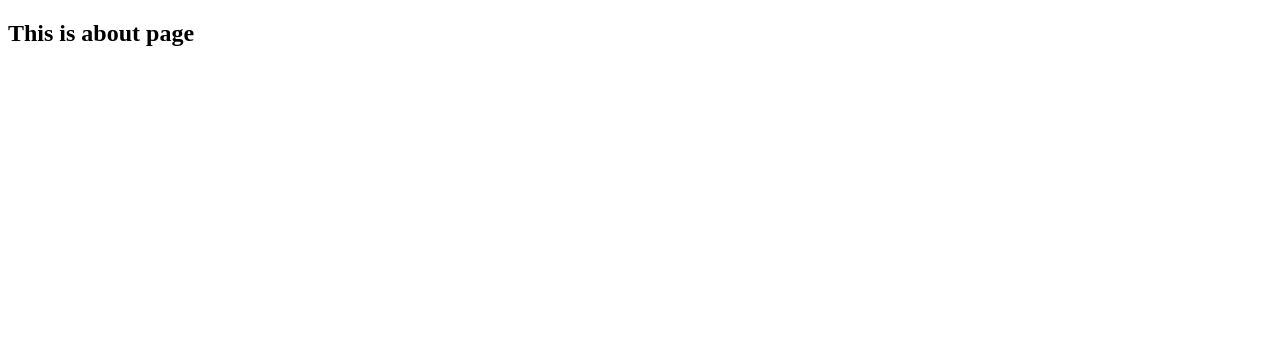
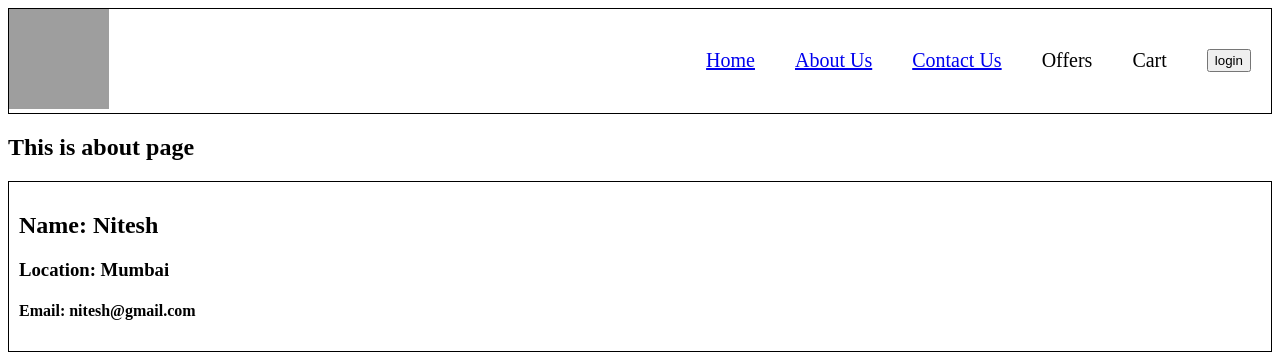
Before and after one commit to NiteshJ1998/Namaste-React01, a React (Vite) app: page /about in a window 1280 px wide. Shown: the top 358 px of the page. Built offline with nearby package versions, Linux system fonts and the light colour scheme; grey boxes are pictures that could not be loaded.

Commit message:
adding some other files

```diff
--- a/index.css
+++ b/index.css
@@ -75,3 +75,8 @@
   margin: 10px;
   cursor: pointer;
 }
+
+.user-card {
+  padding: 10px;
+  border: 1px solid black;
+}
--- a/src/App.js
+++ b/src/App.js
@@ -2,16 +2,17 @@ import React from "react";
 import ReactDOM from "react-dom/client";
 import Header from "./components/Header";
 import Body from "./components/Body";
-import { createBrowserRouter, RouterProvider } from "react-router";
+import { createBrowserRouter, Outlet, RouterProvider } from "react-router";
 import About from "./components/About";
 import Contact from "./components/Contact";
 import Error from "./components/Error";
+import RestaurantMenu from "./components/RestaurantMenu";
 
 const AppLayout = () => {
   return (
     <div className="app">
       <Header />
-      <Body />
+      <Outlet />
     </div>
   );
 };
@@ -20,7 +21,10 @@ const appRouter = createBrowserRouter([
   {
     path: "/",
     element: <AppLayout />,
-    errorElement: <Error />,
+    children: [
+      {
+        path: "/",
+        element: <Body />,
       },
       {
         path: "/about",
@@ -30,6 +34,13 @@ const appRouter = createBrowserRouter([
         path: "/contact",
         element: <Contact />,
       },
+      {
+        path: "/restaurants/:resId",
+        element: <RestaurantMenu />,
+      },
+    ],
+    errorElement: <Error />,
+  },
 ]);
 
 const root = ReactDOM.createRoot(document.getElementById("root"));
--- a/src/components/About.js
+++ b/src/components/About.js
@@ -1,7 +1,12 @@
 import React from "react";
-
+import User from "./User";
 const About = () => {
-  return <h2>This is about page</h2>;
+  return (
+    <div>
+      <h2>This is about page</h2>
+      <User />
+    </div>
+  );
 };
 
 export default About;
--- a/src/components/Header.js
+++ b/src/components/Header.js
@@ -1,5 +1,6 @@
 import { LOGO_URL } from "../utils/constants";
 import { useState, useEffect } from "react";
+import { Link } from "react-router";
 
 const Header = () => {
   const [loginbtn, setLoginBtn] = useState("login");
@@ -19,9 +20,15 @@ const Header = () => {
       </div>
       <div className="nav-items">
         <ul>
-          <li>Home</li>
-          <li>About Us</li>
-          <li>Contact Us</li>
+          <li>
+            <Link to="/">Home </Link>
+          </li>
+          <li>
+            <Link to="/about">About Us</Link>
+          </li>
+          <li>
+            <Link to="/contact">Contact Us</Link>
+          </li>
           <li>Offers </li>
           <li>Cart</li>
           <button
--- /dev/null
+++ b/src/components/RestaurantMenu.js
@@ -0,0 +1,32 @@
+import { useEffect } from "react";
+
+const RestaurantMenu = () => {
+  useEffect(() => {
+    fetchMenu();
+  }, []);
+
+  const fetchMenu = async () => {
+    const data = await fetch(
+      "https://corsproxy.io/?https://www.swiggy.com/dapi/menu/pl?page-type=REGULAR_MENU&complete-menu=true&lat=19.010647&lng=72.8353005&restaurantId=58258&catalog_qa=undefined&submitAction=ENTER"
+    );
+    // https://corsproxy.io/?url=https://example.com
+
+    const json = await data.json();
+
+    console.log(json);
+  };
+
+  return (
+    <div className="menu">
+      <h1>Name of the restaurant</h1>
+      <h2>Menu</h2>
+      <ul>
+        <li>Biryani</li>
+        <li>burgers</li>
+        <li>chicken </li>
+      </ul>
+    </div>
+  );
+};
+
+export default RestaurantMenu;
--- /dev/null
+++ b/src/components/User.js
@@ -0,0 +1,11 @@
+const User = () => {
+  return (
+    <div className="user-card">
+      <h2>Name: Nitesh</h2>
+      <h3>Location: Mumbai</h3>
+      <h4>Email: nitesh@gmail.com</h4>
+    </div>
+  );
+};
+
+export default User;
```
Also changed, not shown: src/components/UserClass.js (added). Lines whose indentation alone changed are shown as unchanged.
